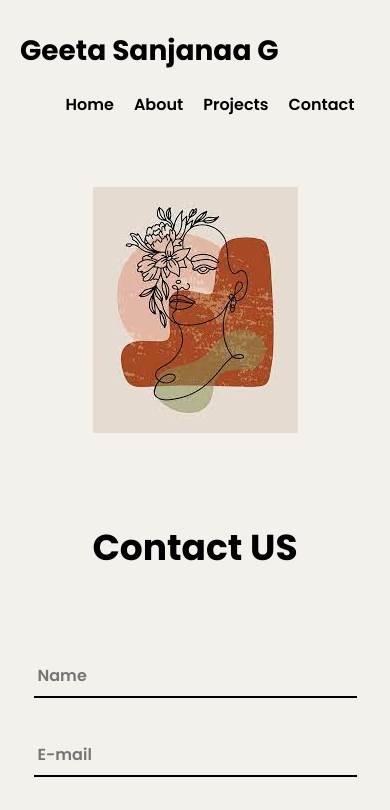
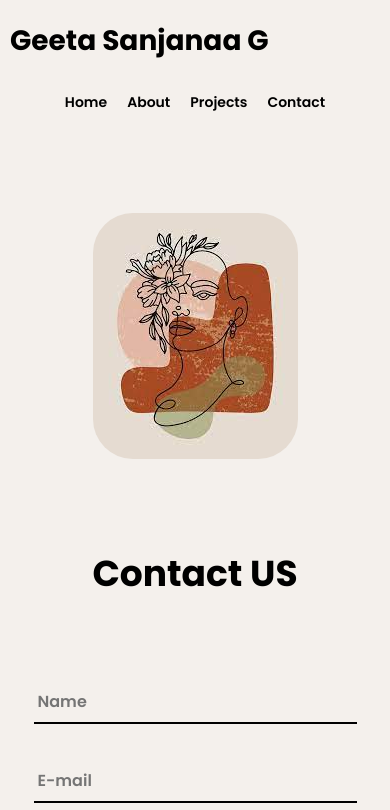
Before and after one commit to Gee307/portfolio, a plain HTML site: page CO.html in a window 390 px wide. Shown: the top 810 px of the page. Drawn offline with Linux system fonts and the light colour scheme.

Commit message:
navbar to CO

```diff
--- a/CO.css
+++ b/CO.css
@@ -6,6 +6,15 @@ body {
   color: #111;
 }
 
+.container {
+    width: 100%;
+    max-width: 1200px;
+    margin: 0 auto;
+    padding: 40px 20px 0px 20px;
+    box-sizing: border-box;
+}
+
+/* Navbar */
 .navbar {
     display: flex;
     justify-content: space-between;
@@ -37,6 +46,7 @@ body {
     transform: scale(1.15);
 }
 
+
 .detail{
     font-weight: 600;
     font-size: 16px;
@@ -48,12 +58,12 @@ body {
   flex-wrap: wrap;
   align-items: center;
   justify-content: center;
-  padding: 60px 40px;
+  padding: 0px 40px;
   gap: 60px;
   background-color: #f4f0ec;
   align-items: space-between;
   content: center;}
-Image
+
 .contact-image img {
   width: 400px;
   height: 500px;
@@ -141,8 +151,13 @@ Image
 /* Responsive */
 @media (max-width: 768px) {
 
-    .container {
-        padding: 30px 10px 0px 20px;
+    .nav-links a {
+        margin: 10px;
+        font-size: 14px;
+    }
+
+     .container {
+        padding: 20px 10px;
     }
 
   .nav-links {
```
